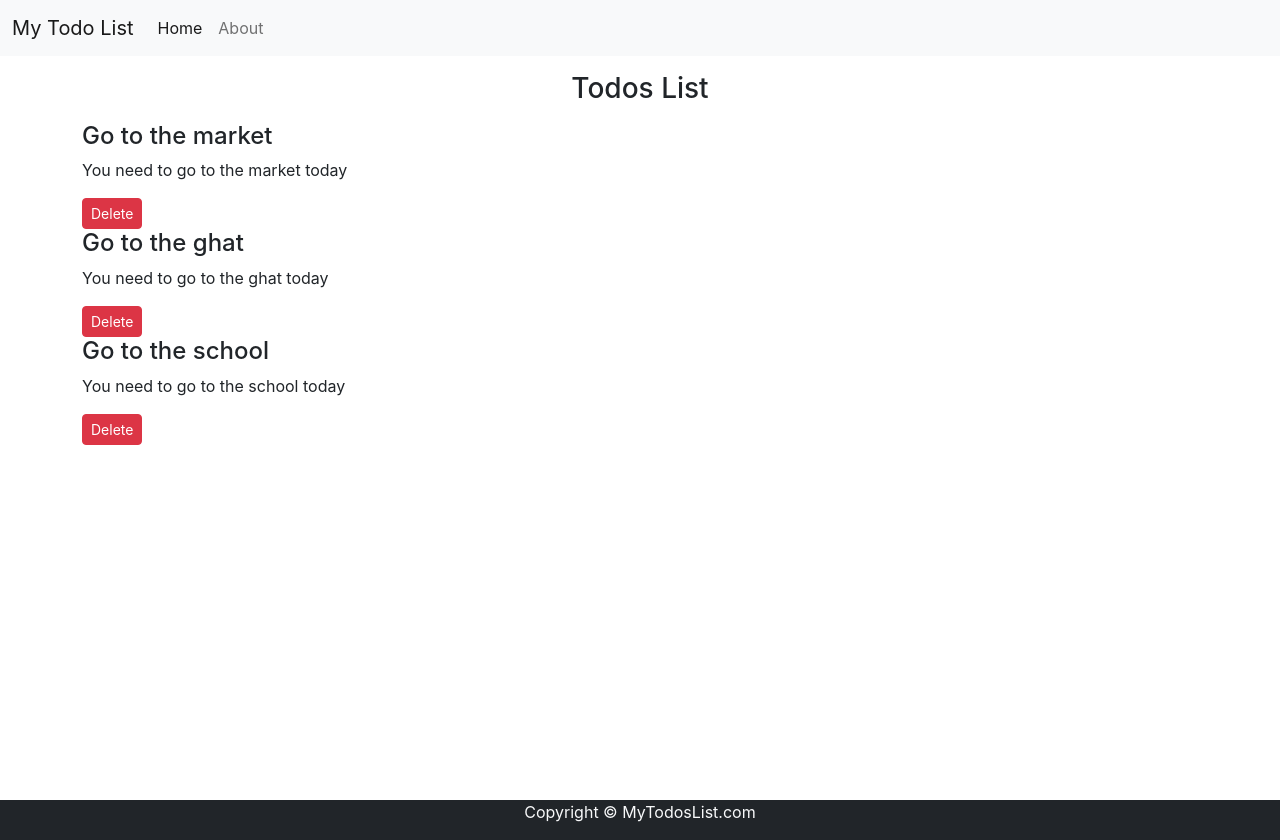
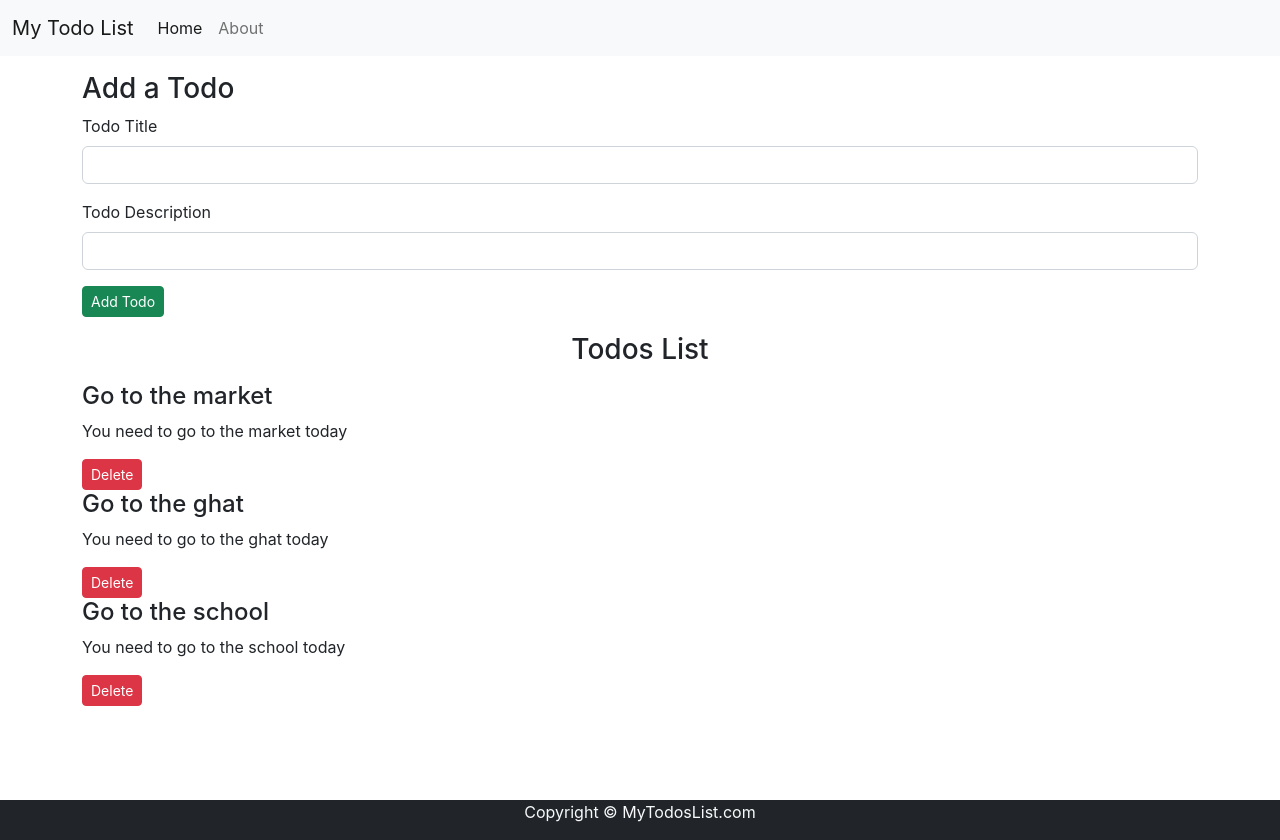
Before and after one commit to rajat-tomar/react-todo, a React (Create React App) app: page / in a window 1280 px wide. Built offline with nearby package versions, Linux system fonts and the light colour scheme.

Commit message:
Add component to add todo

```diff
--- a/src/App.js
+++ b/src/App.js
@@ -2,6 +2,7 @@
 import Header from "./components/Header";
 import {Todos} from "./components/Todos";
 import {Footer} from "./components/Footer";
+import {AddTodo} from "./components/AddTodo";
 import {useState} from 'react';
 
 function App() {
@@ -10,6 +11,23 @@
         setTodos(todos.filter((e) => {
             return e !== todo;
         }))
+    }
+
+    const addTodo = (title, desc) => {
+        console.log("I am addTodo of title: ", title, " desc: ", desc);
+        let sno;
+        if (todos.length === 0) {
+            sno = 0
+        } else {
+            sno = todos[todos.length - 1].sno + 1;
+        }
+        const myTodo = {
+            sno: sno,
+            title: title,
+            desc: desc
+        }
+        setTodos([...todos, myTodo])
+        console.log(addTodo);
     }
 
     const [todos, setTodos] = useState([
@@ -33,6 +51,7 @@
     return (
         <>
             <Header title="My Todo List" searchBar={false}/>
+            <AddTodo addTodo={addTodo}/>
             <Todos todos={todos} onDelete={onDelete}/>
             <Footer/>
         </>
--- /dev/null
+++ b/src/components/AddTodo.js
@@ -0,0 +1,31 @@
+import React, {useState} from 'react';
+
+export const AddTodo = (props) => {
+    const [title, setTitle] = useState("")
+    const [desc, setDesc] = useState("")
+    const submit = (e) => {
+        e.preventDefault()
+        if (!title || !desc) {
+            alert("Title and Description are required")
+        }
+        props.addTodo(title, desc)
+    }
+    return (
+        <div className="container  my-3">
+            <h3>Add a Todo</h3>
+            <form onSubmit={submit}>
+                <div className="mb-3">
+                    <label htmlFor="title" className="form-label">Todo Title</label>
+                    <input type="text" value={title} onChange={(e) => setTitle(e.target.value)} className="form-control"
+                           id="title"/>
+                </div>
+                <div className="mb-3">
+                    <label htmlFor="desc" className="form-label">Todo Description</label>
+                    <input type="text" value={desc} onChange={(e) => setDesc(e.target.value)} className="form-control"
+                           id="desc"/>
+                </div>
+                <button type="submit" className="btn btn-sm btn-success">Add Todo</button>
+            </form>
+        </div>
+    )
+}
```
